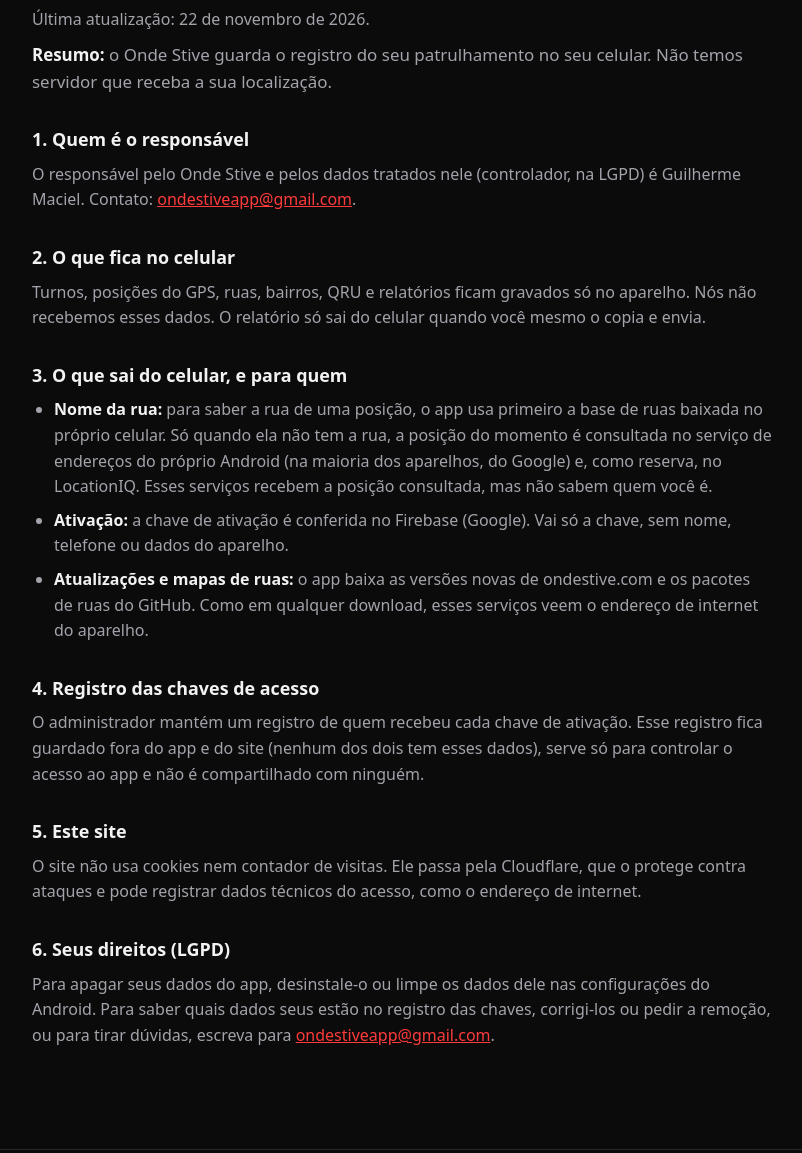
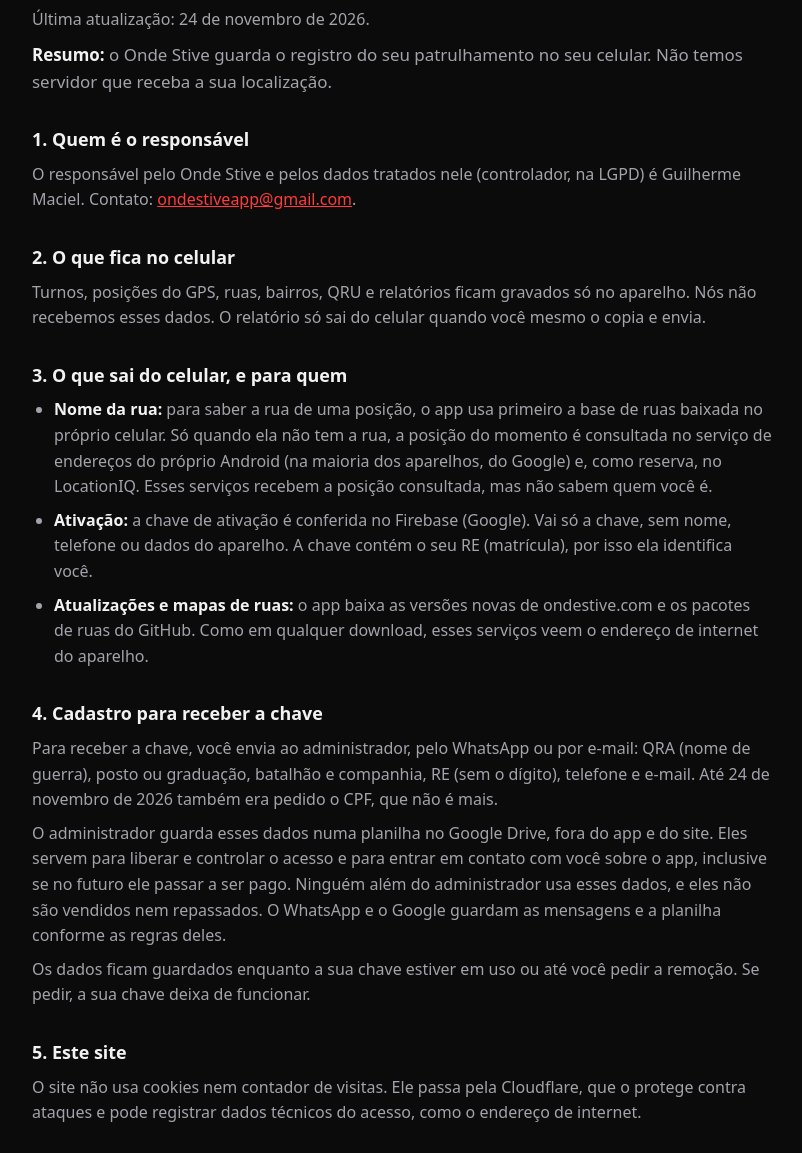
Before and after one commit to Maciloko/onde-stive-site, a plain HTML site: page privacidade.html in a window 1280 px wide. Shown: the part 259-1412 px from the top of the page, without its empty margins (238-1040 px from the left). Drawn offline with Linux system fonts and the light colour scheme.

Commit message:
política de privacidade: cadastro da chave, RE e contato futuro

```diff
--- a/privacidade.html
+++ b/privacidade.html
@@ -24,7 +24,7 @@
   <div class="wrap">
     <span class="kicker">Privacidade</span>
     <h2>Política de privacidade</h2>
-    <p>Última atualização: 22 de novembro de 2026.</p>
+    <p>Última atualização: 24 de novembro de 2026.</p>
 
     <p class="priv-sum"><b>Resumo:</b> o Onde Stive guarda o registro do seu patrulhamento no seu celular. Não temos servidor que receba a sua localização.</p>
 
@@ -37,18 +37,20 @@
     <h3>3. O que sai do celular, e para quem</h3>
     <ul>
       <li><b>Nome da rua:</b> para saber a rua de uma posição, o app usa primeiro a base de ruas baixada no próprio celular. Só quando ela não tem a rua, a posição do momento é consultada no serviço de endereços do próprio Android (na maioria dos aparelhos, do Google) e, como reserva, no LocationIQ. Esses serviços recebem a posição consultada, mas não sabem quem você é.</li>
-      <li><b>Ativação:</b> a chave de ativação é conferida no Firebase (Google). Vai só a chave, sem nome, telefone ou dados do aparelho.</li>
+      <li><b>Ativação:</b> a chave de ativação é conferida no Firebase (Google). Vai só a chave, sem nome, telefone ou dados do aparelho. A chave contém o seu RE (matrícula), por isso ela identifica você.</li>
       <li><b>Atualizações e mapas de ruas:</b> o app baixa as versões novas de ondestive.com e os pacotes de ruas do GitHub. Como em qualquer download, esses serviços veem o endereço de internet do aparelho.</li>
     </ul>
 
-    <h3>4. Registro das chaves de acesso</h3>
-    <p>O administrador mantém um registro de quem recebeu cada chave de ativação. Esse registro fica guardado fora do app e do site (nenhum dos dois tem esses dados), serve só para controlar o acesso ao app e não é compartilhado com ninguém.</p>
+    <h3>4. Cadastro para receber a chave</h3>
+    <p>Para receber a chave, você envia ao administrador, pelo WhatsApp ou por e-mail: QRA (nome de guerra), posto ou graduação, batalhão e companhia, RE (sem o dígito), telefone e e-mail. Até 24 de novembro de 2026 também era pedido o CPF, que não é mais.</p>
+    <p>O administrador guarda esses dados numa planilha no Google Drive, fora do app e do site. Eles servem para liberar e controlar o acesso e para entrar em contato com você sobre o app, inclusive se no futuro ele passar a ser pago. Ninguém além do administrador usa esses dados, e eles não são vendidos nem repassados. O WhatsApp e o Google guardam as mensagens e a planilha conforme as regras deles.</p>
+    <p>Os dados ficam guardados enquanto a sua chave estiver em uso ou até você pedir a remoção. Se pedir, a sua chave deixa de funcionar.</p>
 
     <h3>5. Este site</h3>
     <p>O site não usa cookies nem contador de visitas. Ele passa pela Cloudflare, que o protege contra ataques e pode registrar dados técnicos do acesso, como o endereço de internet.</p>
 
     <h3>6. Seus direitos (LGPD)</h3>
-    <p>Para apagar seus dados do app, desinstale-o ou limpe os dados dele nas configurações do Android. Para saber quais dados seus estão no registro das chaves, corrigi-los ou pedir a remoção, ou para tirar dúvidas, escreva para <a href="mailto:ondestiveapp@gmail.com">ondestiveapp@gmail.com</a>.</p>
+    <p>Para apagar seus dados do app, desinstale-o ou limpe os dados dele nas configurações do Android. Para saber quais dados seus estão no cadastro da chave, corrigi-los ou pedir a remoção, ou para tirar dúvidas, escreva para <a href="mailto:ondestiveapp@gmail.com">ondestiveapp@gmail.com</a>.</p>
   </div>
 </section>
 
```
